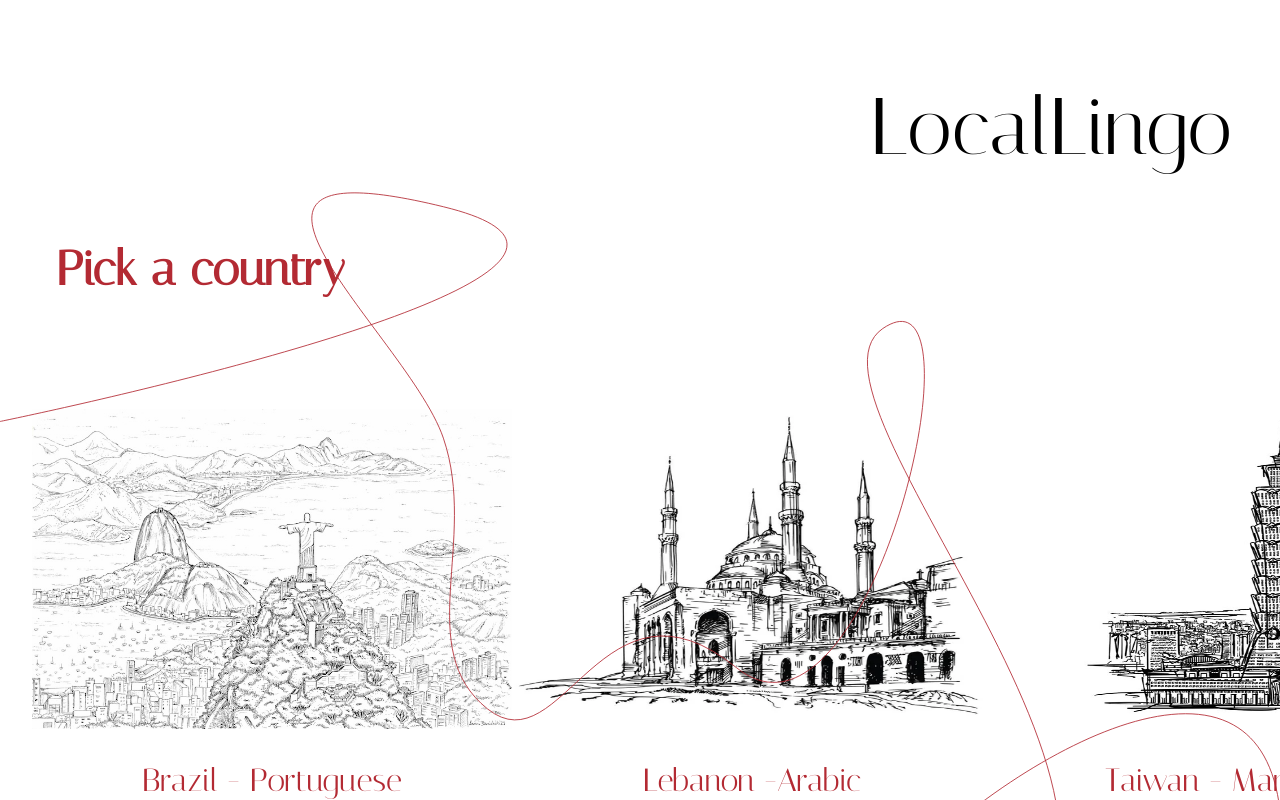
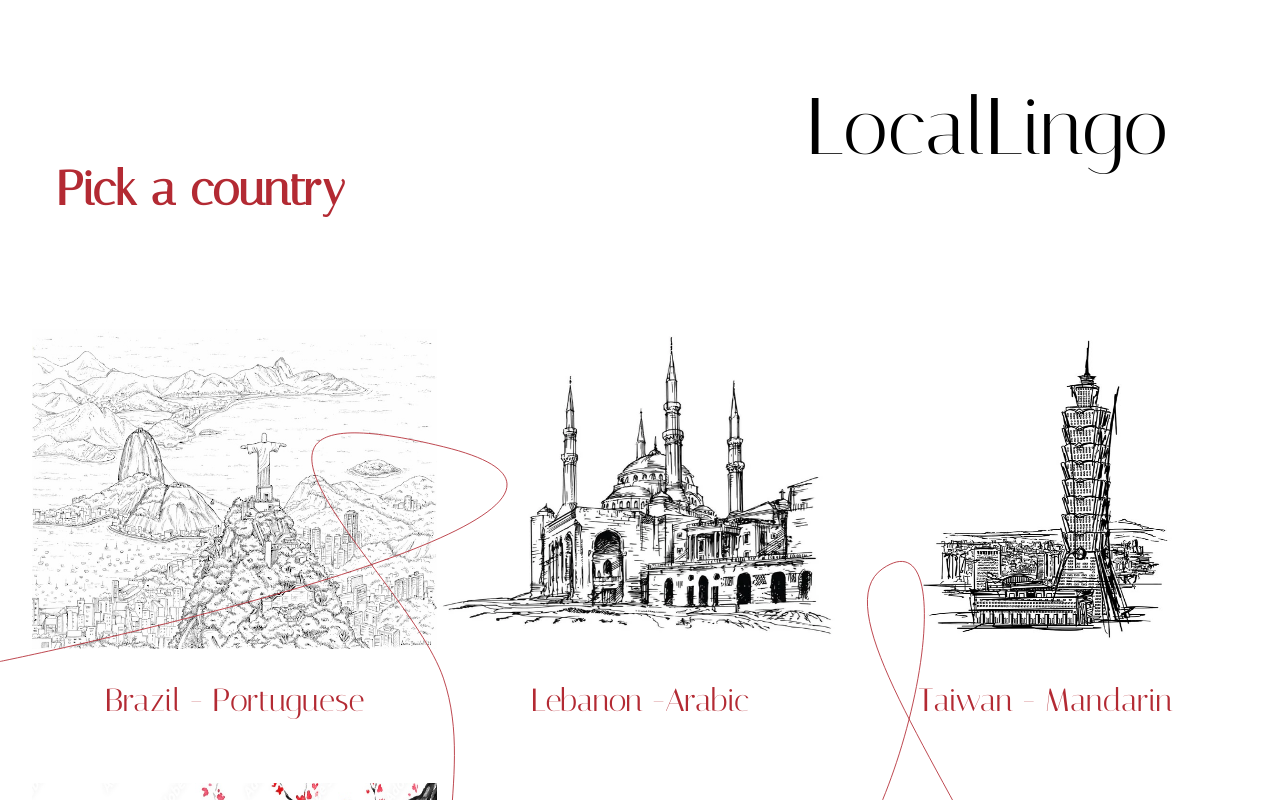
Before and after one commit to stephaniewaterson/Capstone-BrainStation, a React (Vite) app: page / in a window 1280 px wide. Shown: the top 800 px of the page. Built offline with nearby package versions, Linux system fonts and the light colour scheme; no server answers.

Commit message:
fix header postion pages

```diff
--- a/src/components/Header/Header.scss
+++ b/src/components/Header/Header.scss
@@ -1,7 +1,7 @@
 @use "../../styles/partials/mixins" as *;
 
 .header {
-  width: 95%;
+  width: 100%;
   text-align: center;
 
   &__title {
@@ -14,8 +14,8 @@
     @include tablet {
       font-size: 4rem;
       position: absolute;
-      width: 100%;
       padding-right: 2rem;
+      width: 95%;
       text-align: right;
     }
 
@@ -23,6 +23,7 @@
       text-align: right;
       padding: 5rem 3rem 2rem 2rem;
       font-size: 5rem;
+      width: 95%;
     }
   }
 }
--- a/src/pages/HomePage/HomePage.scss
+++ b/src/pages/HomePage/HomePage.scss
@@ -2,12 +2,15 @@
 @use "../../styles/partials/mixins" as *;
 
 .home {
-  padding-top: 15rem;
   &__link {
     text-decoration: none;
   }
   &__graphic {
     display: none;
+
+    @include tablet {
+      padding-top: 15rem;
+    }
 
     @include desktop {
       display: inline;
@@ -22,7 +25,6 @@
     @include desktop {
       display: grid;
       grid-template-columns: 1fr 1fr 1fr;
-      width: fit-content;
       padding: 2rem;
     }
   }
@@ -40,17 +42,18 @@
   &__header {
     font-size: 2rem;
     text-align: center;
-    padding: 4rem 0 5rem 0;
+    padding: 2rem 0;
     color: $primary-color;
     font-weight: 600;
 
     @include tablet {
       font-size: 2.5rem;
+      padding-top: 10rem;
     }
 
     @include desktop {
       text-align: left;
-      padding: 0 0 4rem 3.5rem;
+      padding: 10rem 0 4rem 3.5rem;
       font-size: 3rem;
     }
   }
@@ -76,7 +79,7 @@
 
     @include desktop {
       height: 20rem;
-      width: 30rem;
+      width: 100%;
     }
   }
 }
```
